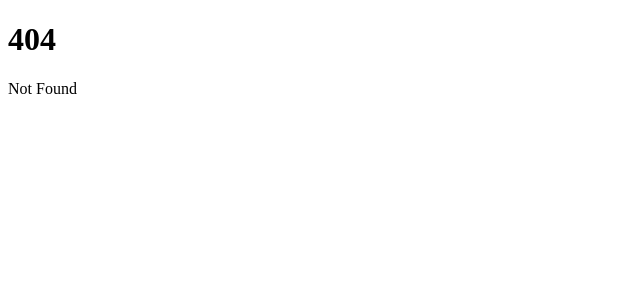
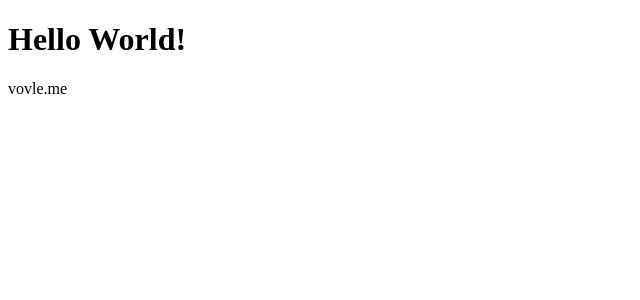
Before and after one commit to brttd/vov-social-app, a SvelteKit app: page /about in a window 1280 px wide. Before the commit this address had no page. Shown: the top 300 px of the page, without its empty margins (0-640 px from the left). Built offline with nearby package versions, Linux system fonts and the light colour scheme.

Commit message:
Added about page

```diff
--- /dev/null
+++ b/src/routes/about/+page.svelte
@@ -0,0 +1,2 @@
+<h1>Hello World!</h1>
+<p>vovle.me</p>
```
